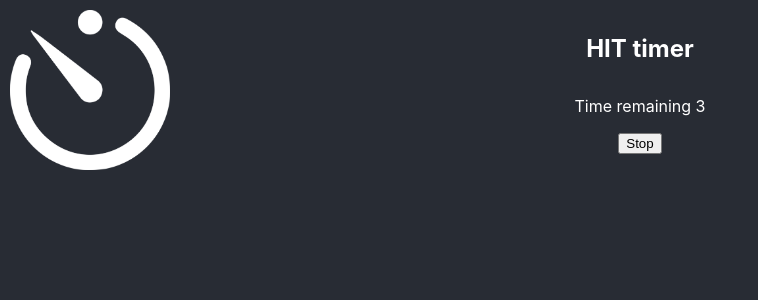
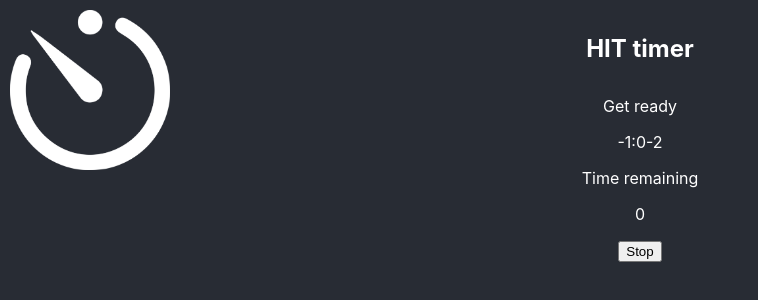
Before and after one commit to MattLBC/hit-trainer, a React (Create React App) app: page / in a window 1280 px wide. Both pictures are taken after a click on the button "Start". Shown: the top 300 px of the page, without its empty margins (0-758 px from the left). Built offline with nearby package versions, Linux system fonts and the light colour scheme.

Commit message:
Adds basic functionality to countdown timer

```diff
--- a/src/App.js
+++ b/src/App.js
@@ -20,13 +20,18 @@ function App() {
 
   function setTimeSwitch(timeToChange) {
     switch (timeToChange) {
-        case "setPrepTime": return setPrepTime;
-        case "setWorkTime": return setWorkTime;
-        case "setRestTime": return setRestTime;
-        case "setCooldown": return setCooldown;
-        default: return;
-      }
-}
+      case "setPrepTime":
+        return setPrepTime;
+      case "setWorkTime":
+        return setWorkTime;
+      case "setRestTime":
+        return setRestTime;
+      case "setCooldown":
+        return setCooldown;
+      default:
+        return;
+    }
+  }
 
   const changeTime = (event) => {
     const setTime = setTimeSwitch(event.target.id);
@@ -61,7 +66,14 @@ function App() {
       <img src={stopwatch} className="App-logo" alt="logo" />
       <h1 className="App-header"> HIT timer </h1>
       {start ? (
-        <Timer />
+        <Timer
+          prepTime={prepTime}
+          workTime={workTime}
+          restTime={restTime}
+          rounds={rounds}
+          cooldown={cooldown}
+          totalTime={totalTime}
+        />
       ) : (
         <Plan
           changeTime={changeTime}
--- a/src/components/timer.js
+++ b/src/components/timer.js
@@ -1,7 +1,43 @@
 import { useState, useEffect } from "react";
+import { getSecondsFromMMSS, toMMSS } from "../helper-functions/time-convert";
 
-function Timer() {
-  const [time, setTime] = useState(5);
+function Timer({ prepTime, workTime, restTime, rounds, cooldown, totalTime }) {
+  const [time, setTime] = useState(getSecondsFromMMSS(totalTime));
+  const [phase, setPhase] = useState("Get ready");
+  const [phaseTime, setPhaseTime] = useState(getSecondsFromMMSS(prepTime));
+  const [arrayPosition, setArrayPosition] = useState(0);
+
+  const workoutArray = [];
+  workoutArray.push(getSecondsFromMMSS(prepTime));
+  for (let i = 0; i < rounds; i++) {
+    workoutArray.push(getSecondsFromMMSS(workTime));
+    workoutArray.push(getSecondsFromMMSS(restTime));
+  }
+  workoutArray.push(getSecondsFromMMSS(cooldown));
+
+  useEffect(() => {
+    const interval = setInterval(() => {
+      if (phaseTime === 1) {
+        setArrayPosition(arrayPosition + 1);
+        setPhaseTime(workoutArray[arrayPosition + 1]);
+        return;
+      }
+      setPhaseTime((phaseTime) => phaseTime - 1);
+    }, 1000);
+    return () => clearInterval(interval);
+  }, [phaseTime]);
+
+  useEffect(() => {
+    if (arrayPosition === 0) {
+      setPhase("Get ready");
+    } else if (arrayPosition === workoutArray.length - 1) {
+      setPhase("Cool down");
+    } else if (arrayPosition % 2 === 0) {
+      setPhase("Rest");
+    } else {
+      setPhase("Work");
+    }
+  }, [arrayPosition]);
 
   useEffect(() => {
     const interval = setInterval(() => {
@@ -15,7 +51,10 @@ function Timer() {
 
   return (
     <>
-      <p>{`Time remaining ${time}`}</p>
+      <p>{phase}</p>
+      <p>{toMMSS(phaseTime)}</p>
+      <p>Time remaining</p>
+      <p>{toMMSS(time)}</p>
     </>
   );
 }
```
